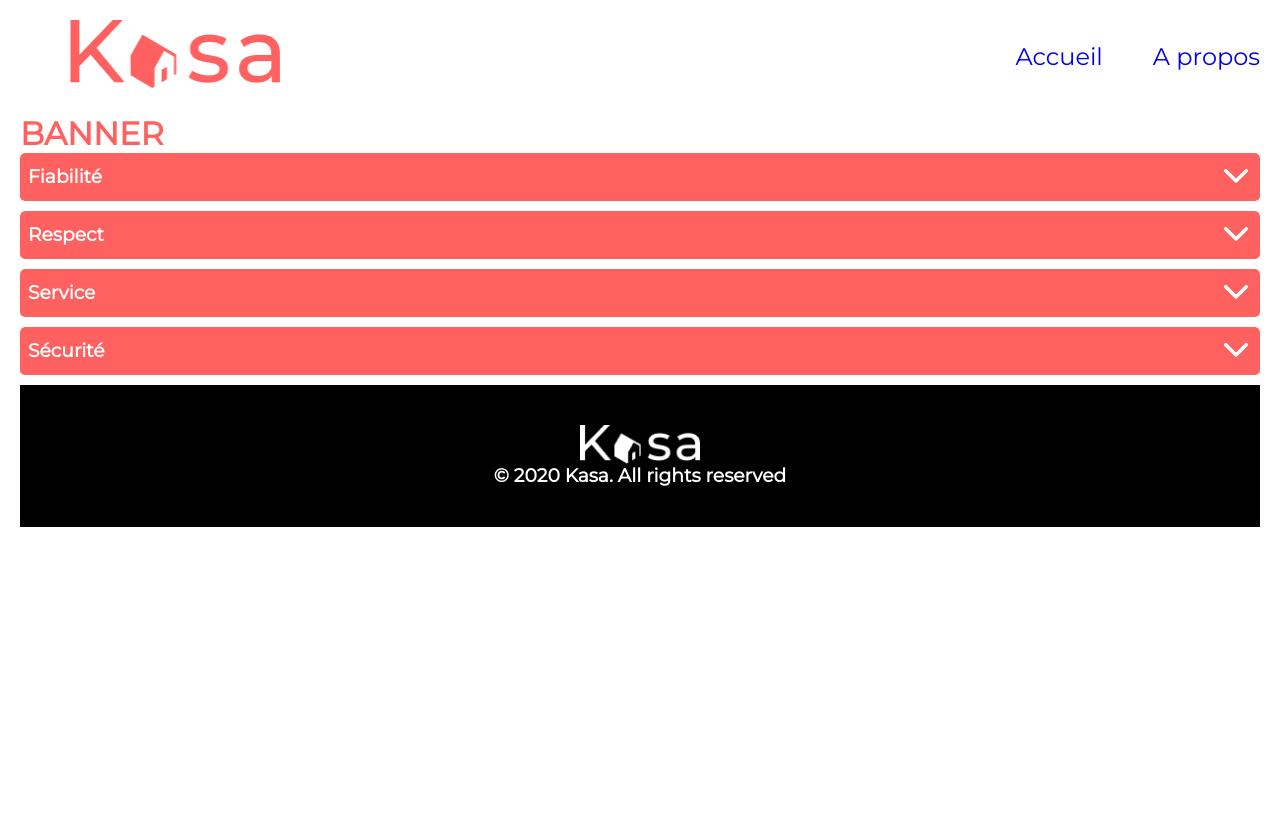
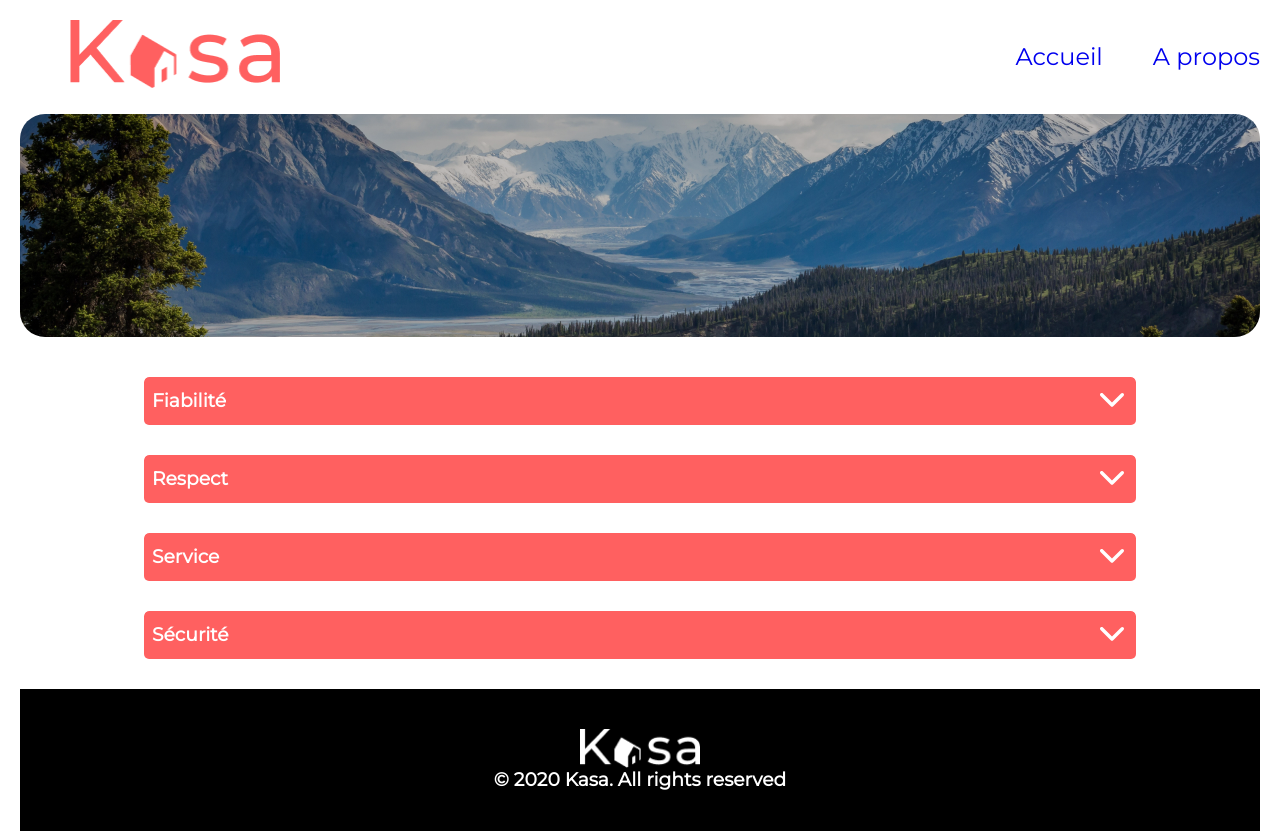
Before and after one commit to benjamincormier/kasa, a React (Create React App) app: page /about in a window 1280 px wide. Before the commit the page ends 800 px from the top, so only its background shows below. Built offline with nearby package versions, Linux system fonts and the light colour scheme.

Commit message:
about page with Collapse components

```diff
--- a/src/components/collapse/collapse.styles.scss
+++ b/src/components/collapse/collapse.styles.scss
@@ -1,6 +1,7 @@
 .collapse {
   width: 100%;
   border-radius: 5px;
+  margin-bottom: 20px;
   overflow: hidden;
 
   &__menu {
--- a/src/pages/about/about.component.jsx
+++ b/src/pages/about/about.component.jsx
@@ -1,10 +1,10 @@
 import Collapse from "../../components/collapse/collapse.component";
+
+import "./about.styles.scss";
 
 const About = () => (
   <div className="about">
-    <div className="about__banner">
-      <h1>BANNER</h1>
-    </div>
+    <div className="about__banner"></div>
     <div className="about__dropdowns-container">
       <Collapse
         title="Fiabilité"
--- a/src/pages/about/about.styles.scss
+++ b/src/pages/about/about.styles.scss
@@ -17,10 +17,9 @@
   }
 
   &__dropdowns-container {
-    width: 80%;
     display: flex;
     flex-direction: column;
-
-    // mettre une marge sur tous enfants sauf dernier
+    margin: 0 auto;
+    width: 80%;
   }
 }
```
